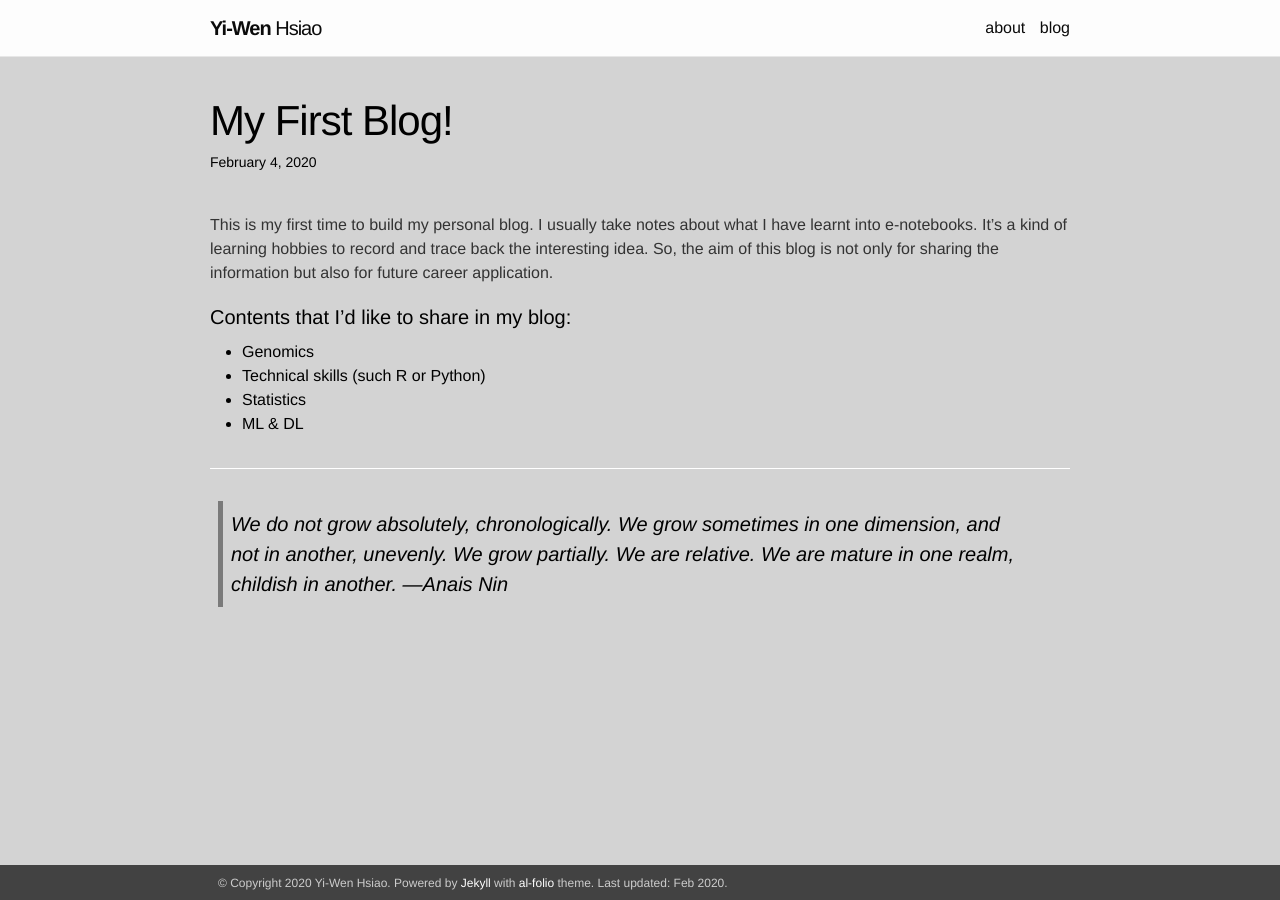
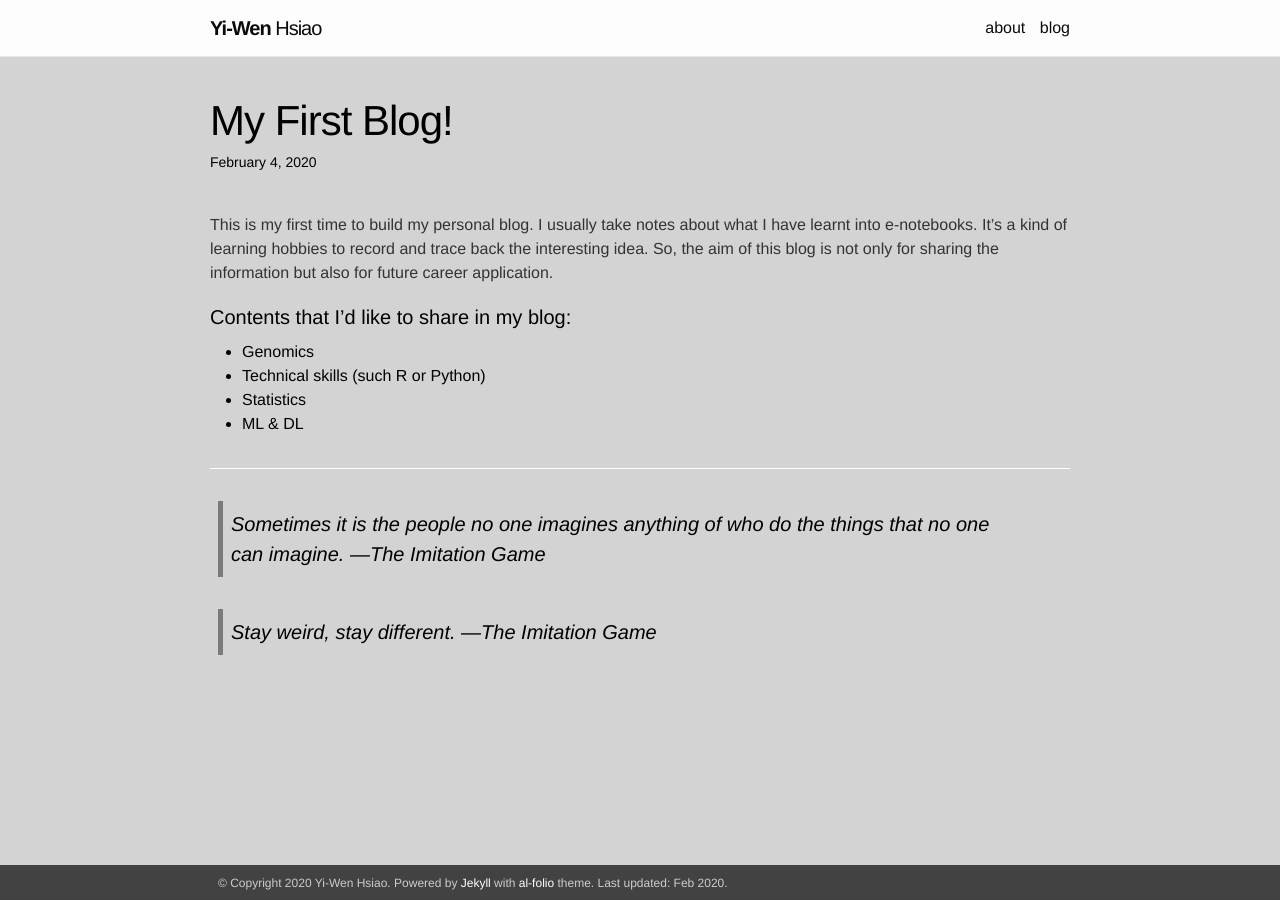
Before and after one commit to ywhsiao/ywhsiao.github.io, a Jekyll site: the page built from _posts/2020-02-04-my-first-blog.markdown, in a window 1280 px wide. Built offline with Jekyll 4.4.1, drawn with Linux system fonts in a browser that asks for light colours; nearby versions of some CDN libraries.

Commit message:
revised quote

```diff
--- a/_posts/2020-02-04-my-first-blog.markdown
+++ b/_posts/2020-02-04-my-first-blog.markdown
@@ -20,6 +20,11 @@ This is my first time to build my personal blog. I usually take notes about what
 <hr>
 
 <blockquote>
-    We do not grow absolutely, chronologically. We grow sometimes in one dimension, and not in another, unevenly. We grow partially. We are relative. We are mature in one realm, childish in another.
-    —Anais Nin
+    Sometimes it is the people no one imagines anything of who do the things that no one can imagine.
+    —The Imitation Game
 </blockquote>
+
+<blockquote>
+    Stay weird, stay different.
+    —The Imitation Game
+</blockquote>
```
